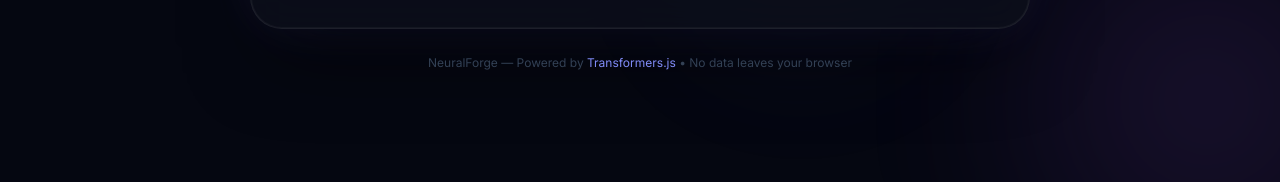
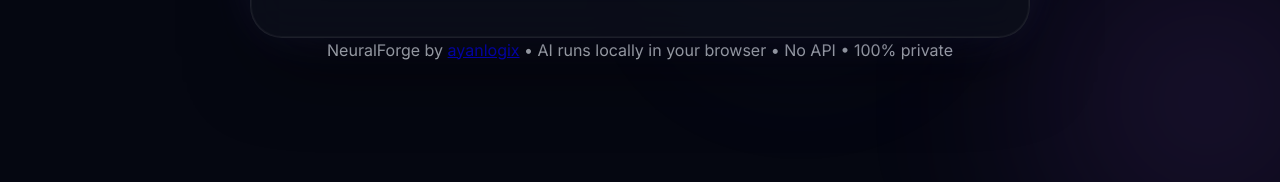
Before and after one commit to ayanlogix/NeuralForge, a plain HTML site: page index.html in a window 1280 px wide. Shown: the part 618-800 px from the top of the page. Drawn offline with nearby package versions, Linux system fonts and the light colour scheme.

Commit message:
Update index.html

```diff
--- a/index.html
+++ b/index.html
@@ -108,9 +108,9 @@
     </div>
 
     <!-- ── Footer ─────────────────────────────────── -->
-    <footer class="app-footer">
-        <p>NeuralForge &mdash; Powered by <a href="https://huggingface.co/docs/transformers.js" target="_blank" rel="noopener">Transformers.js</a> &bull; No data leaves your browser</p>
-    </footer>
+<p>
+  NeuralForge by <a href="https://github.com/ayanlogix" target="_blank">ayanlogix</a> &bull; AI runs locally in your browser &bull; No API &bull; 100% private
+</p>
 
     <script src="main.js" type="module"></script>
 </body>
```
